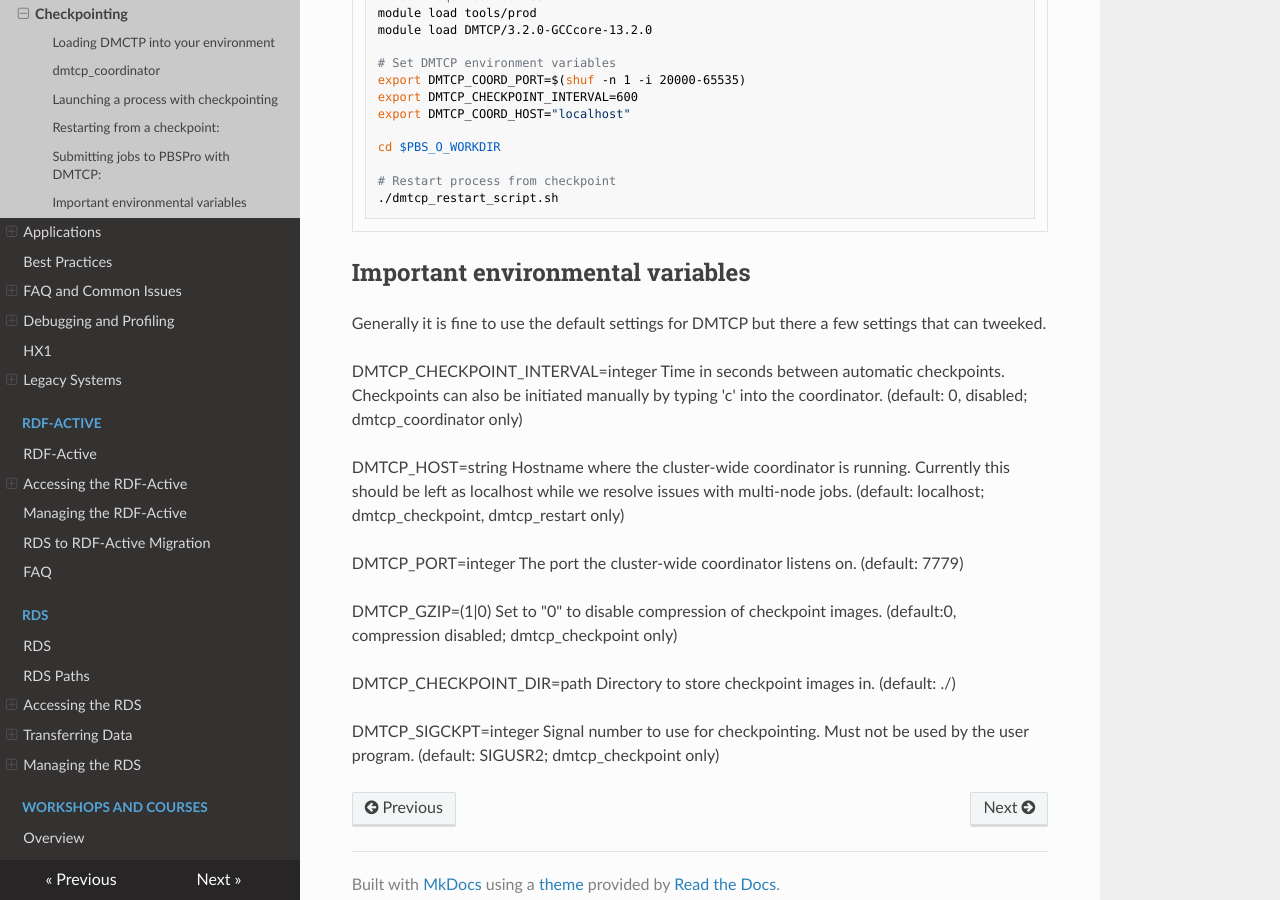
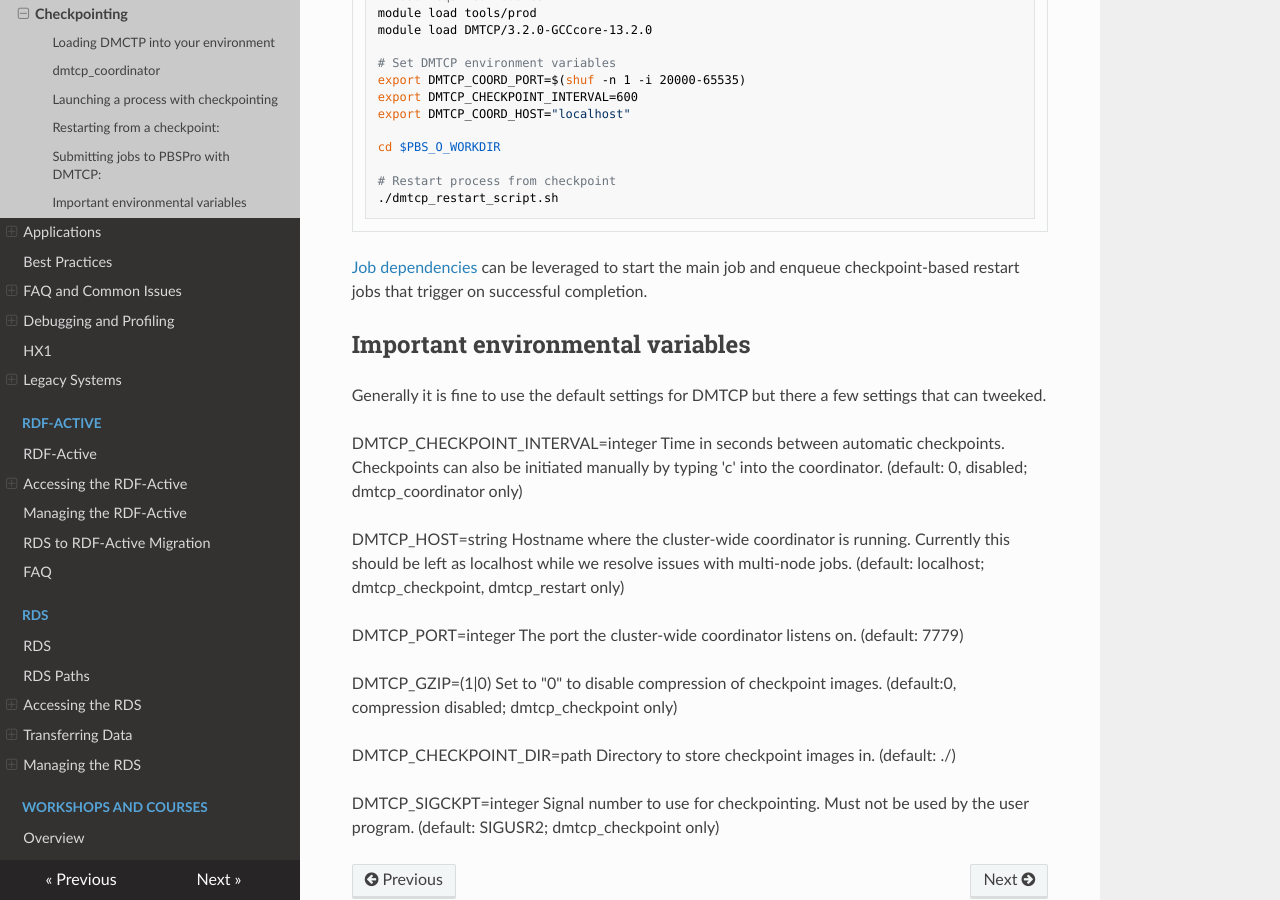
Before and after one commit to ImperialCollegeLondon/icl-rcs-user-guide, an MkDocs documentation site: the page built from docs/hpc/queues/checkpointing.md, in a window 1280 px wide and 900 px high, scrolled down 2783 px. Built offline with MkDocs 1.6.1, drawn with Linux system fonts in a browser that asks for light colours; nearby versions of some CDN libraries.

Commit message:
Added references to job dependencies.

````diff
--- a/docs/hpc/queues/checkpointing.md
+++ b/docs/hpc/queues/checkpointing.md
@@ -104,6 +104,8 @@ cd $PBS_O_WORKDIR
 ./dmtcp_restart_script.sh
 ```
 
+[Job dependencies](./job-dependencies.md) can be leveraged to start the main job and enqueue checkpoint-based restart jobs that trigger on successful completion.
+
 ## Important environmental variables
 Generally it is fine to use the default settings for DMTCP but there a few settings that can tweeked.
 
````
